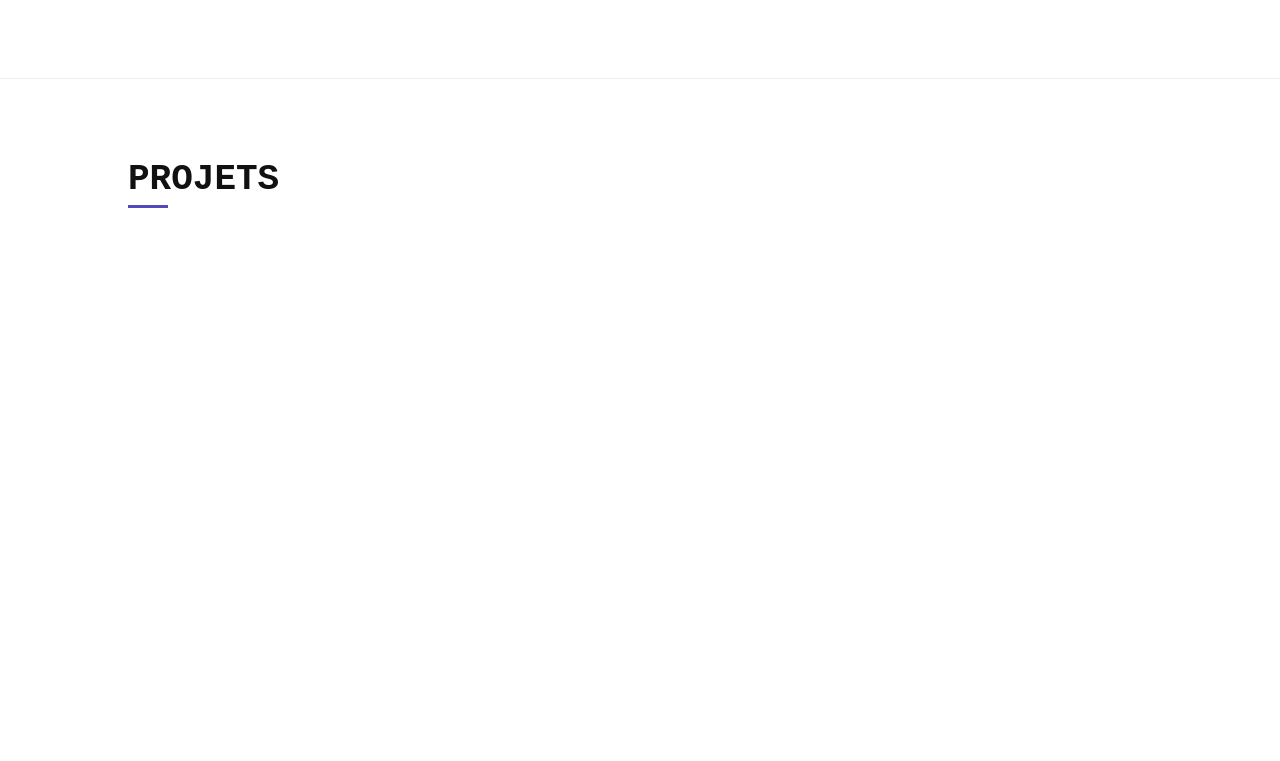
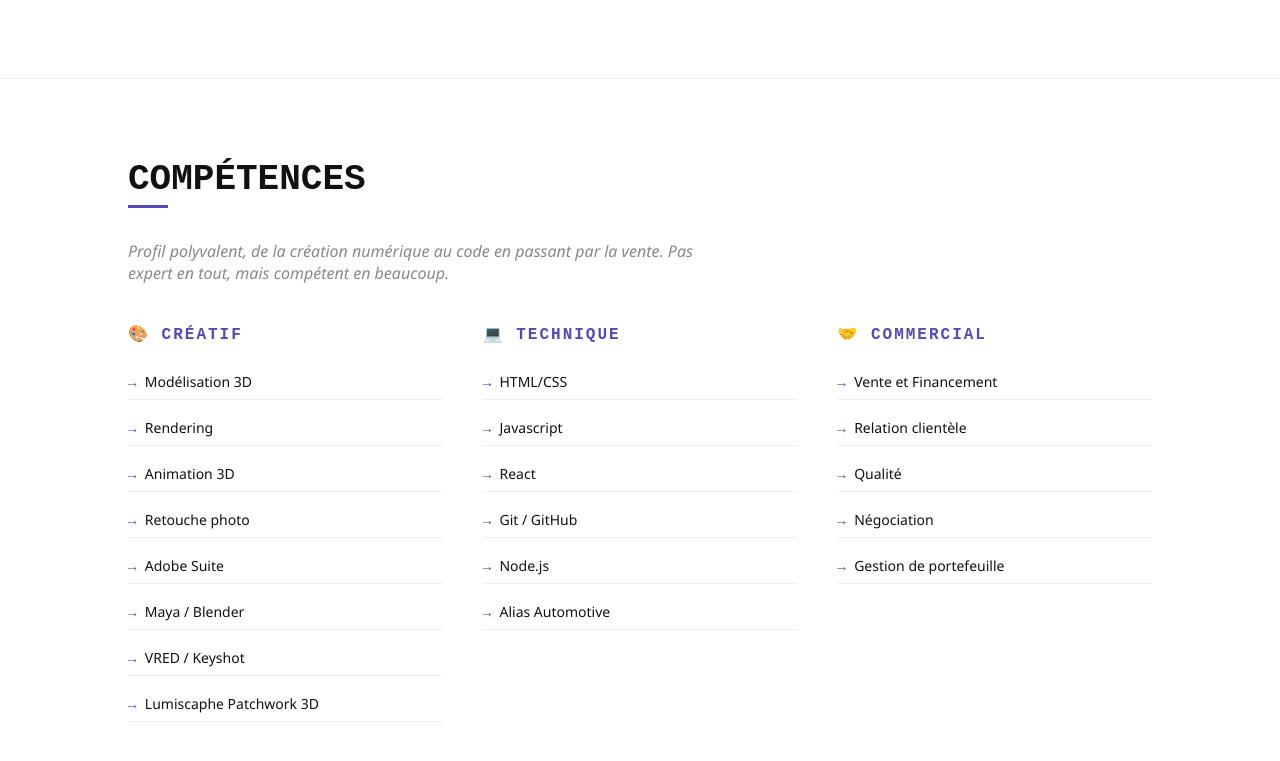
Before and after one commit to wasticodex/cv-scrollytelling, a React (Vite) app: page / in a window 1280 px wide. Shown: the part 2443-3204 px from the top of the page. Built offline with nearby package versions, Linux system fonts and the light colour scheme.

Commit message:
Section competences - 3 colonnes

```diff
--- a/src/App.jsx
+++ b/src/App.jsx
@@ -95,7 +95,41 @@ function App() {
       </section>
 
       <section id="competences">
-        <h2>Projets</h2>
+        <h2>Compétences</h2>
+        <p className='competences-intro'>
+          Profil polyvalent, de la création numérique au code en passant par la vente.
+          Pas expert en tout, mais compétent en beaucoup.
+        </p>
+        <div className='competences-grid'>
+
+          {[
+            {
+              categorie: "Créatif",
+              emoji: "🎨",
+              items: ["Modélisation 3D", "Rendering", "Animation 3D", "Retouche photo", "Adobe Suite", "Maya / Blender", "VRED / Keyshot", "Lumiscaphe Patchwork 3D" ]
+            },
+            {
+              categorie: "Technique",
+              emoji: "💻",
+              items: ["HTML/CSS", "Javascript", "React", "Git / GitHub", "Node.js", "Alias Automotive"]
+            },
+            {
+              categorie: "Commercial",
+              emoji: "🤝",
+              items: ["Vente et Financement", "Relation clientèle", "Qualité", "Négociation", "Gestion de portefeuille"]
+            }
+          ].map((col, index) => (
+            <div className='competences-col' key={index}>
+              <h3>{col.emoji} {col.categorie}</h3>
+              <ul>
+                {col.items.map((item, i) => (
+                  <li key={i}>{item}</li>
+                ))}
+              </ul>
+            </div>
+          ))}
+
+        </div>
       </section>
 
       <section id="experiences">
--- a/src/index.css
+++ b/src/index.css
@@ -215,3 +215,52 @@ section h2::after {
   font-size: 14px;
   color: var(--gray);
 }
+
+.competences-intro {
+  font-size: 16px;
+  color: var(--gray);
+  font-style: italic;
+  margin-bottom: 40px;
+  max-width: 600px;
+}
+
+.competences-grid {
+  display: flex;
+  gap: 40px;
+  flex-wrap: wrap;
+}
+
+.competences-col {
+  flex: 1;
+  min-width: 200px;
+}
+
+.competences-col h3 {
+  font-family: 'Courier New', Courier, monospace;
+  font-size: 16px;
+  font-weight: 700;
+  text-transform: uppercase;
+  letter-spacing: 2px;
+  margin-bottom: 20px;
+  color: var(--accent);
+}
+
+.competences-col ul {
+  list-style: none;
+  display: flex;
+  flex-direction: column;
+  gap: 10px;
+}
+
+.competences-col ul li {
+  font-size: 14px;
+  color: var(--text);
+  padding: 8px 0;
+  border-bottom: 1px solid var(--border);
+}
+
+.competences-col ul li::before {
+  content: '→ ';
+  color: var(--accent);
+  font-family: 'Courier New', Courier, monospace;
+}
```
